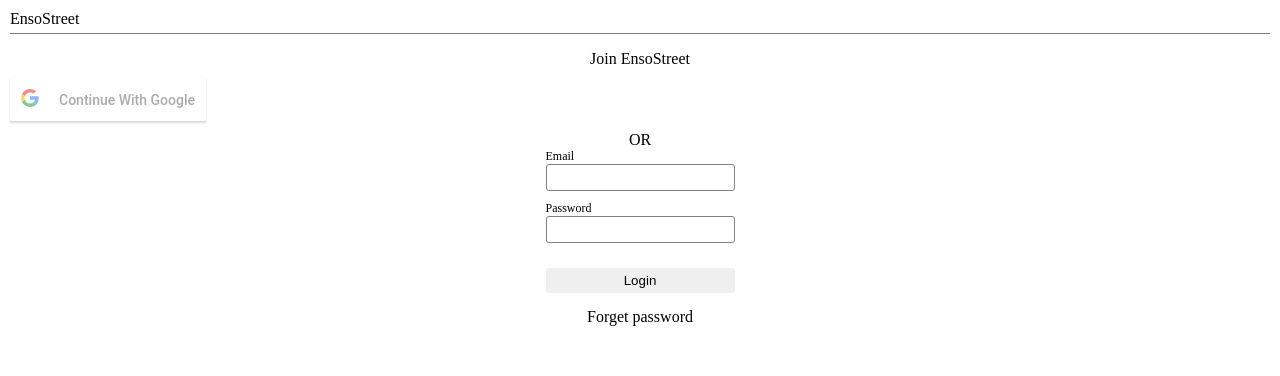
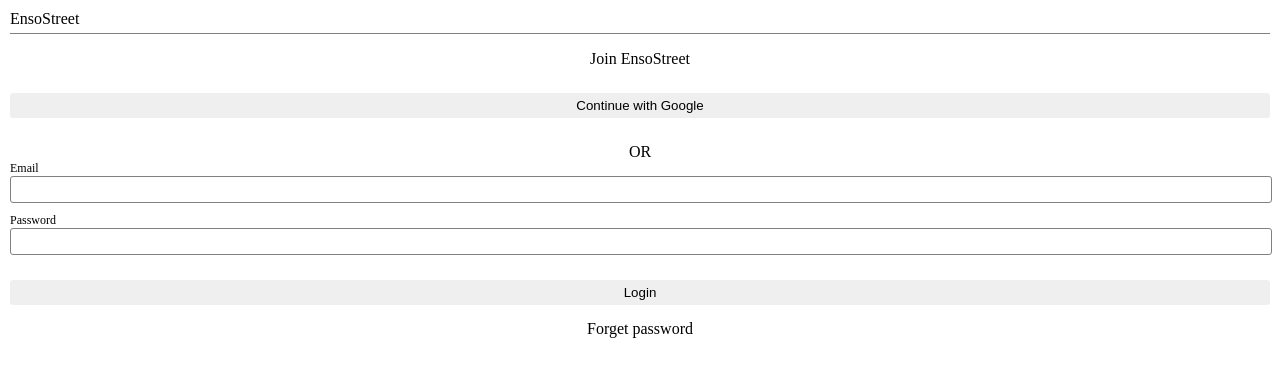
Before and after one commit to liquidMocha/enso-street, a React (Create React App) app: page /login in a window 1280 px wide. Shown: the top 376 px of the page. Built offline with nearby package versions, Linux system fonts and the light colour scheme; no server answers.

Commit message:
Restyling Google signon button

```diff
--- a/src/LoginForm.js
+++ b/src/LoginForm.js
@@ -32,6 +32,7 @@ const LoginForm = (props) => {
                 </label>
                 <input id='login-email-field'
                        type='text'
+                       data-lpignore='true'
                        onChange={(event) => {
                            setEmail(event.target.value)
                        }}/>
@@ -42,6 +43,7 @@ const LoginForm = (props) => {
                 </label>
                 <input id='login-password-field'
                        type='password'
+                       data-lpignore='true'
                        onChange={(event) => {
                            setPassword(event.target.value)
                        }}/>
--- a/src/LoginPage.js
+++ b/src/LoginPage.js
@@ -3,6 +3,7 @@ import GoogleLogin from "react-google-login";
 import './styles/LoginPage.scss';
 import axios from "axios";
 import LoginForm from "./LoginForm";
+import './styles/Button.scss';
 
 class LoginPage extends React.Component {
 
@@ -46,6 +47,9 @@ class LoginPage extends React.Component {
                             onSuccess={this.onGoogleSignIn}
                             onFailure={this.onGoogleSignInFailure}
                             cookiePolicy={'single_host_origin'}
+                            render={_ => (
+                                <button>Continue with Google</button>
+                            )}
                         />
                         {this.state.loggedInUser ? this.state.loggedInUser : null}
                         {this.state.loggedInUser ? <img src={this.state.userImage} alt="new"/> : null}
--- /dev/null
+++ b/src/styles/Button.scss
@@ -0,0 +1,8 @@
+button {
+  margin-top: 15px;
+  margin-bottom: 15px;
+  width: 100%;
+  border: none;
+  padding: 5px;
+  border-radius: 3px;
+}
--- a/src/styles/LoginForm.scss
+++ b/src/styles/LoginForm.scss
@@ -1,4 +1,5 @@
 #login-form {
+  width: 100%;
 
   label {
     font-size: 12px;
@@ -6,18 +7,10 @@
   }
 
   input {
+    width: calc(100% - 10px);
     margin-bottom: 10px;
     border-radius: 3px;
     padding: 5px;
     border: 1px solid grey;
   }
-
-  button {
-    margin-top: 15px;
-    margin-bottom: 15px;
-    width: 100%;
-    border: none;
-    padding: 5px;
-    border-radius: 3px;
-  }
 }
```
